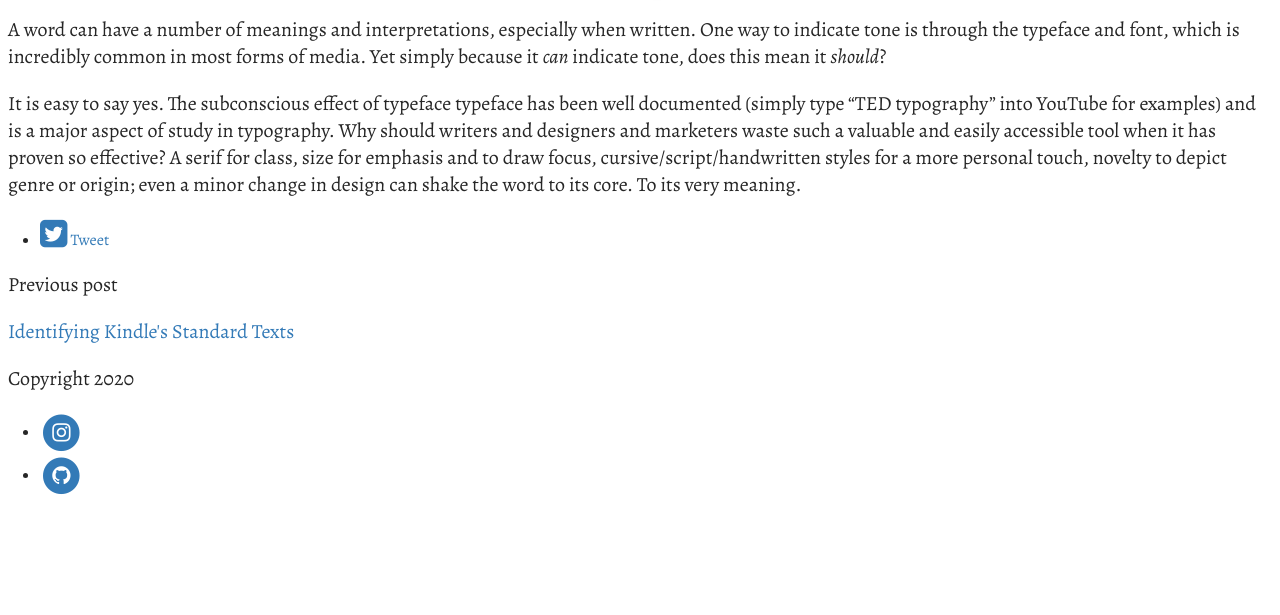
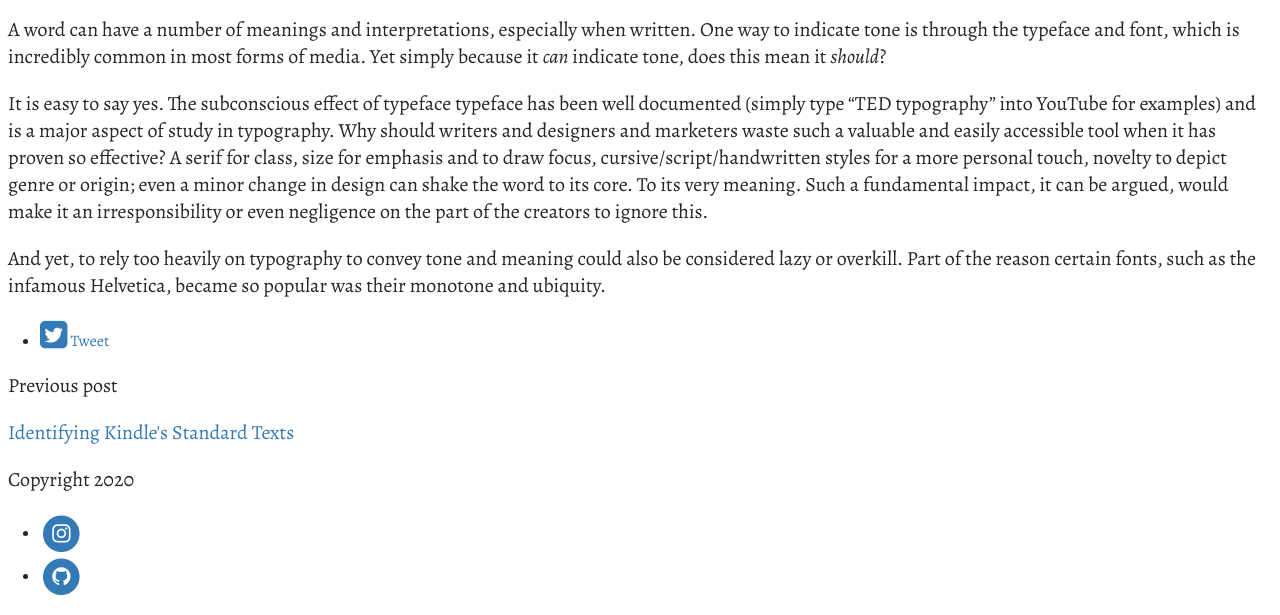
Before and after one commit to eyescroll/BrookesBlog, a Jekyll site: the page built from _posts/2020-10-07-is-tone-the-responsibility-of-font.md, in a window 1280 px wide, cut to the strip 679-1294 px from the top of the page. Built offline with Jekyll 4.4.1, drawn with Linux system fonts in a browser that asks for light colours; some web fonts are replaced; before the commit the page ends 1193 px from its top, so only the background shows below that.

Commit message:
Update Post “2020-10-07-is-tone-the-responsibility-of-font”

```diff
--- a/_posts/2020-10-07-is-tone-the-responsibility-of-font.md
+++ b/_posts/2020-10-07-is-tone-the-responsibility-of-font.md
@@ -8,4 +8,6 @@ comments: true
 ---
 A word can have a number of meanings and interpretations, especially when written. One way to indicate tone is through the typeface and font, which is incredibly common in most forms of media. Yet simply because it *can* indicate tone, does this mean it *should*?
 
-It is easy to say yes. The subconscious effect of typeface typeface has been well documented (simply type "TED typography" into YouTube for examples) and is a major aspect of study in typography. Why should writers and designers and marketers waste such a valuable and easily accessible tool when it has proven so effective? A serif for class, size for emphasis and to draw focus, cursive/script/handwritten styles for a more personal touch, novelty to depict genre or origin; even a minor change in design can shake the word to its core. To its very meaning.
+It is easy to say yes. The subconscious effect of typeface typeface has been well documented (simply type "TED typography" into YouTube for examples) and is a major aspect of study in typography. Why should writers and designers and marketers waste such a valuable and easily accessible tool when it has proven so effective? A serif for class, size for emphasis and to draw focus, cursive/script/handwritten styles for a more personal touch, novelty to depict genre or origin; even a minor change in design can shake the word to its core. To its very meaning. Such a fundamental impact, it can be argued, would make it an irresponsibility or even negligence on the part of the creators to ignore this.
+
+And yet, to rely too heavily on typography to convey tone and meaning could also be considered lazy or overkill. Part of the reason certain fonts, such as the infamous Helvetica, became so popular was their monotone and ubiquity.
```
